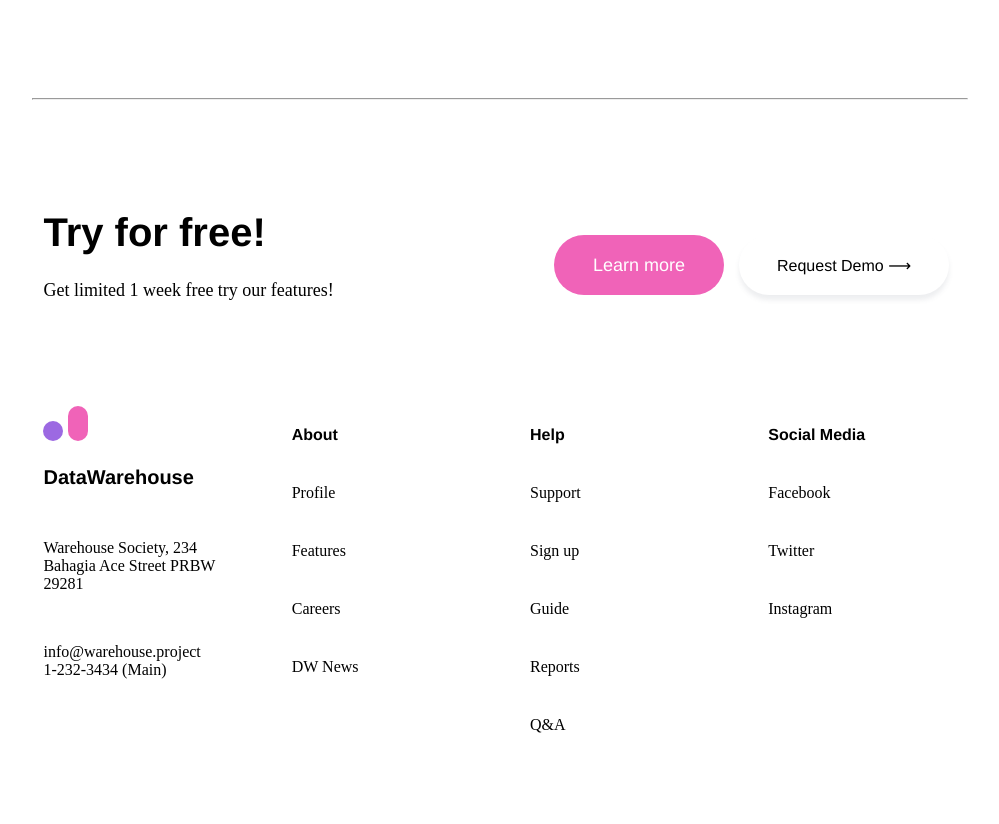
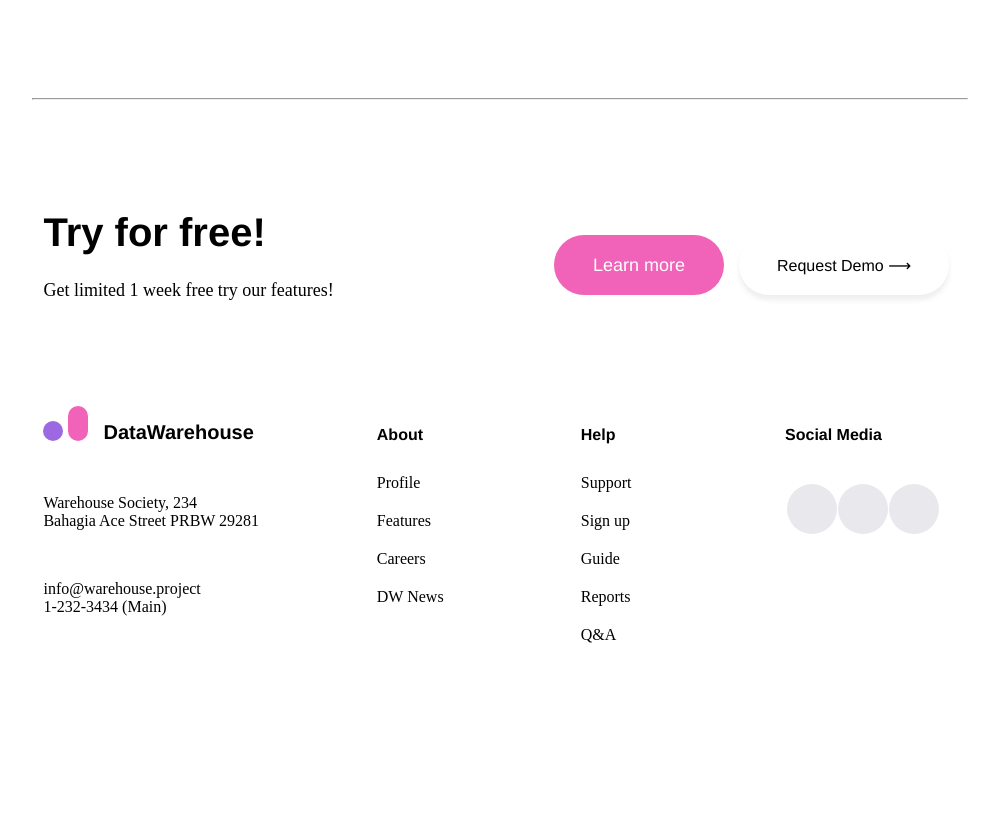
Before and after one commit to JustJeo/click-up-mini-project, a plain HTML site: page index.html in a window 1280 px wide. Shown: the part 3579-4403 px from the top of the page, without its empty margins (140-1139 px from the left). After the commit the page ends 4303 px from the top, so only its background shows below. Drawn offline with Linux system fonts and the light colour scheme.

Commit message:
styles About, Help, and Social Media sections accurately

```diff
--- a/index.html
+++ b/index.html
@@ -201,28 +201,39 @@
       <ul>
         <li><b>About</b></li>
         <!-- li -->
-        <li>Profile</li>
-        <li>Features</li>
-        <li>Careers</li>
-        <li>DW News</li>
+        <li class = "footerLinks">Profile</li>
+        <li class = "footerLinks">Features</li>
+        <li class = "footerLinks">Careers</li>
+        <li class = "footerLinks">DW News</li>
       </ul>
       <!-- Help -->
       <ul>
         <li><b>Help</b></li>
         <!-- li -->
-        <li>Support</li>
-        <li>Sign up</li>
-        <li>Guide</li>
-        <li>Reports</li>
-        <li>Q&A</li>
+        <li class = "footerLinks">Support</li>
+        <li class = "footerLinks">Sign up</li>
+        <li class = "footerLinks">Guide</li>
+        <li class = "footerLinks">Reports</li>
+        <li class = "footerLinks">Q&A</li>
       </ul>
       <!-- social media -->
       <ul>
         <li><b>Social Media</b></li>
         <!-- li -->
-        <li>Facebook</li>
-        <li>Twitter</li>
-        <li>Instagram</li>
+        <div class = "socials">
+          <li class = "footerLinks">
+            <div class = "socialCir">
+            </div>
+          </li>
+          <li class = "footerLinks">
+            <div class = "socialCir">
+            </div>
+          </li>
+          <li class = "footerLinks">
+            <div class = "socialCir">
+            </div>
+          </li>
+        </div>
       </ul>
     </footer>
   </div>
--- a/style.css
+++ b/style.css
@@ -89,11 +89,12 @@ footer p {
 
 footer ul {
   padding: 20px;
+  width: 50%;
 }
 
 footer ul li {
   margin: auto;
-  padding: 20px;
+  padding: 20px 0;
   font-size: 16px;
 }
 
@@ -261,6 +262,14 @@ nav button {
   font-weight: 500;
 }
 
+.footerLinks {
+  padding: 10px 0;
+}
+
+.socials {
+  display: flex;
+}
+
 /* images */
 .twoWomen {
   width: 885px;
@@ -383,3 +392,13 @@ button {
   border-radius: 20px;
   padding: 0;
 }
+
+.socialCir {
+  background: gray;
+  width: 50px;
+  height: 50px;
+  background: #212353;
+  opacity: 0.1;
+  border-radius: 50%;
+  padding: 0;
+}
```
